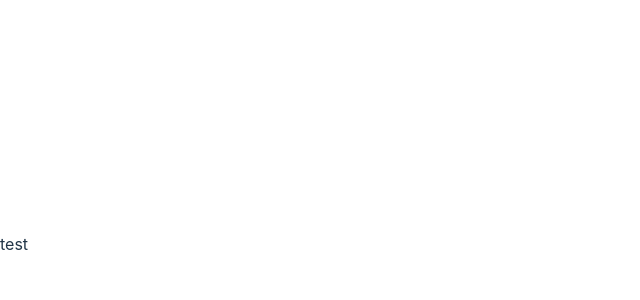
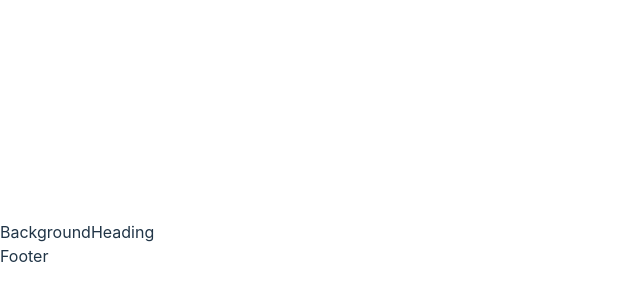
Before and after one commit to pschonffeldt/list, a React (Vite) app: page / in a window 1280 px wide. Shown: the part 156-456 px from the top of the page, without its empty margins (0-640 px from the left). Built offline with nearby package versions, Linux system fonts and the light colour scheme.

Commit message:
Add BackgroundHeading and Footer modules

```diff
--- a/src/App.jsx
+++ b/src/App.jsx
@@ -1,5 +1,14 @@
+import BackgroundHeading from "./BackgroundHeading";
+import Footer from "./Footer";
+
 function App() {
-  return <>test</>;
+  return (
+    <>
+      <BackgroundHeading />
+      <main></main>
+      <Footer />
+    </>
+  );
 }
 
 export default App;
--- /dev/null
+++ b/src/BackgroundHeading.jsx
@@ -0,0 +1,3 @@
+export default function BackgroundHeading() {
+  return <div>BackgroundHeading</div>;
+}
--- /dev/null
+++ b/src/Footer.jsx
@@ -0,0 +1,3 @@
+export default function Footer() {
+  return <div>Footer</div>;
+}
```
